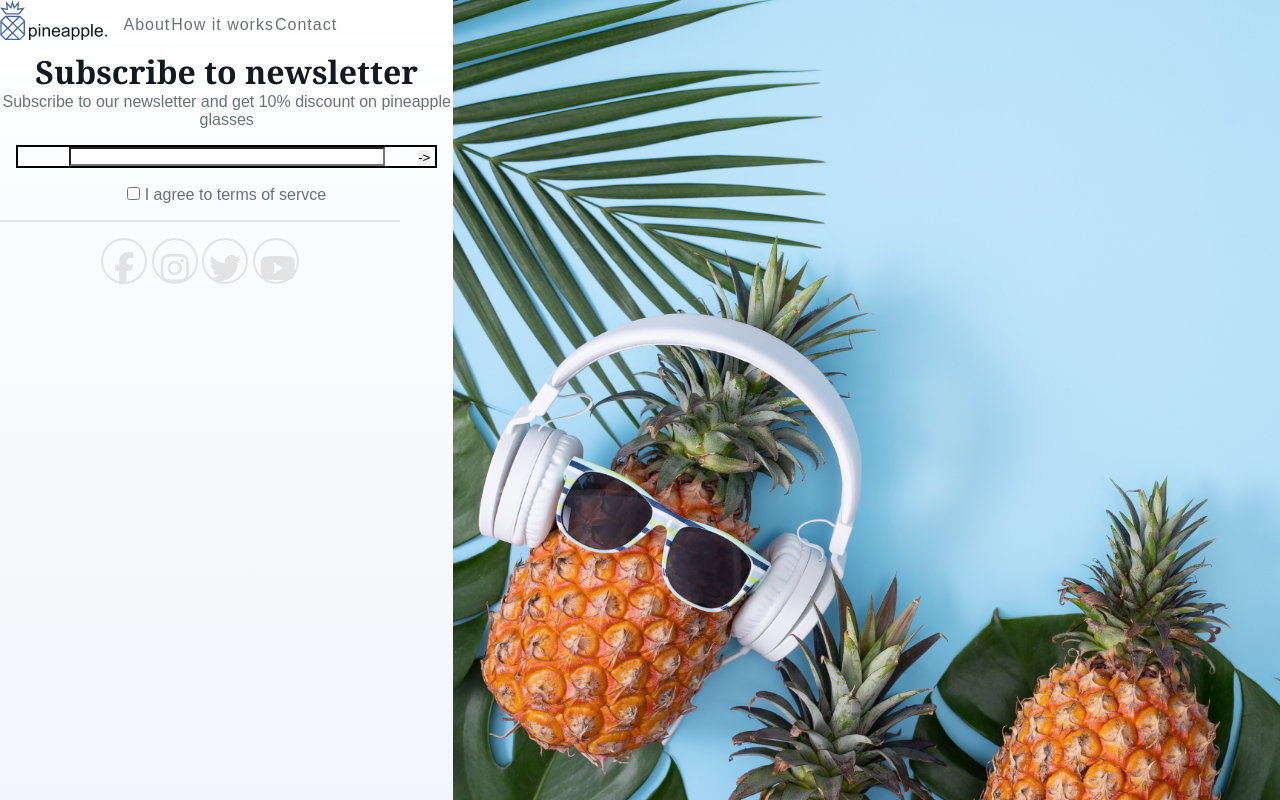
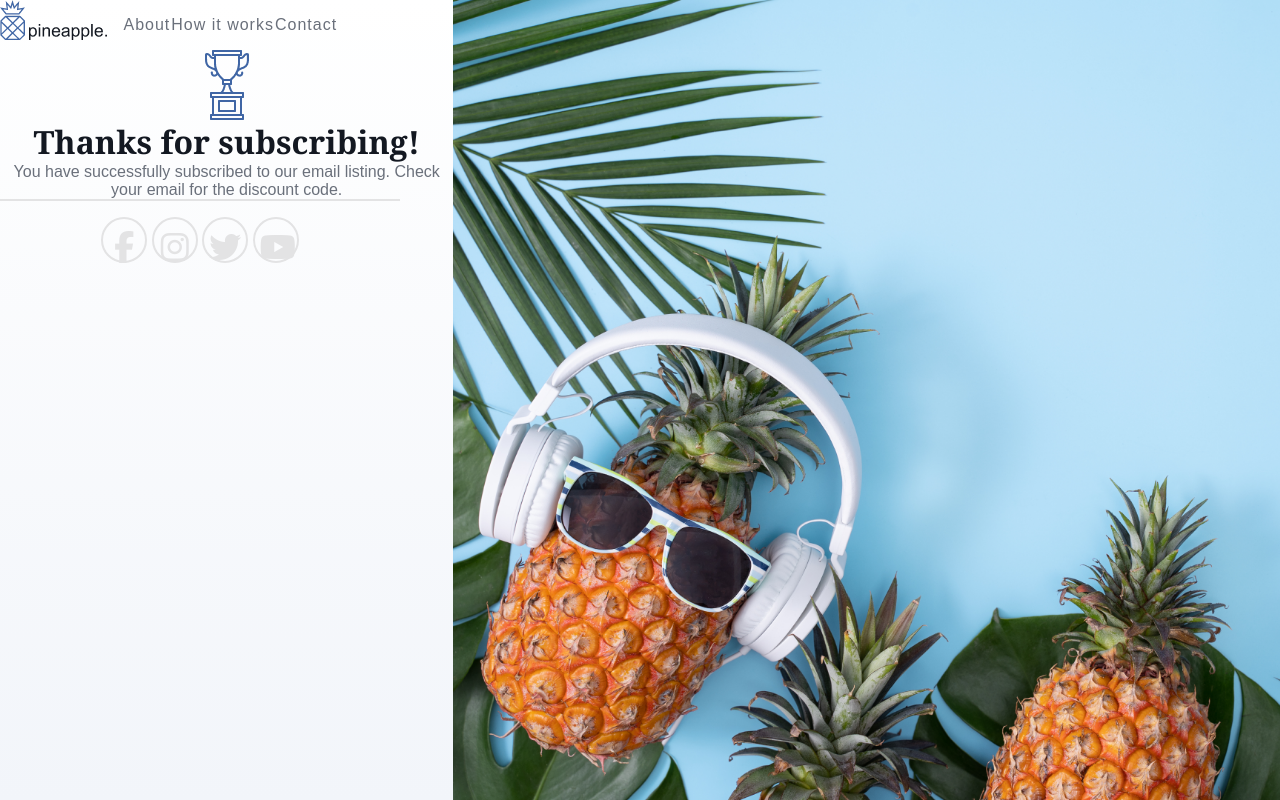
Before and after one commit to jilvins/email-form, a PHP site: the page made by index.php in a window 1280 px wide. Run offline with PHP 8.4, Linux system fonts and the light colour scheme; some libraries are stand-ins or nearby versions.

Commit message:
Javascript and php validation functionaity updated

```diff
--- a/classes/emailView.php
+++ b/classes/emailView.php
@@ -17,8 +17,8 @@ class EmailsView extends Emails {
     return $results;
    }
 
-   public function showSortedEmails($order, $sort){
-    $results = $this->sortEmails($order, $sort);
+   public function showSortedEmails($dname, $srch, $order, $sort){
+    $results = $this->sortEmails($dname, $srch, $order, $sort);
     return $results;
    }
 
--- a/classes/emails.php
+++ b/classes/emails.php
@@ -10,8 +10,8 @@ class Emails extends Db {
         return $results;
     }
 
-    protected function sortEmails($order, $sort){
-        $sql = "SELECT * FROM emails ORDER BY $order $sort";
+    protected function sortEmails($dname, $srch, $order, $sort){
+        $sql = "SELECT * FROM emails WHERE (email LIKE '%$dname%') AND (email LIKE '%$srch%') ORDER BY $order $sort";
         $stmt = $this->connect()->prepare($sql);
         $stmt->execute();
         $results = $stmt->fetchAll();
@@ -25,6 +25,7 @@ class Emails extends Db {
         $results = $stmt->fetchAll();
         return $results;
     }
+    ///izm pārnsets uz sortEmails
     protected function filterEmailDomain($dname){
         $sql = "SELECT * FROM emails WHERE email LIKE '%$dname%' ";
         $stmt = $this->connect()->prepare($sql);
@@ -32,7 +33,9 @@ class Emails extends Db {
         $results = $stmt->fetchAll();
         return $results;
     }
+    ////////
 
+    ////izm pārnsets uz sortEmails
     protected function searchEmail($srch){
         $sql = "SELECT * FROM emails WHERE email LIKE '%$srch%' ";
         $stmt = $this->connect()->prepare($sql);
@@ -40,6 +43,7 @@ class Emails extends Db {
         $results = $stmt->fetchAll();
         return $results;
     }
+    /////////
 
     protected function setEmail($email){
         $sql = "INSERT INTO emails(email) VALUES (?)";
--- a/classes/passesData.php
+++ b/classes/passesData.php
@@ -3,21 +3,23 @@ require("emailcontr.php");
 
 class PassedData extends EmailsContr{
 
-   function __construct($post){
+   function __construct($session, $post){
        $this->post = $post;
-       $this->email = trim($this->post['email']);
+       $this->session = $session;
+       $this->email = trim($this->session['email']);
 
     }
        public function addNewEmail(){
            $this->createProduct($this->email);
 
-               header("Location:index.php");
+               $update = "successful";
+               header("Location:index.php?update=".$update);
                exit();
        }
        public function deleteSelectedEmails() {
             $this->deleteProduct($this->post);
 
-                header("Location:index.php");
+                header("Location:showemails.php");
                 exit();
        }
 
--- a/delete.php
+++ b/delete.php
@@ -6,7 +6,7 @@ if(isset($_POST['mass_delete'])){
     $all_id = $_POST["deleteid"];
     $extract_id = implode(',' , $all_id);
 
-    $deleteProduct = new PassedData($extract_id);
+    $deleteProduct = new PassedData(null, $extract_id);
     $deleteProduct -> deleteSelectedEmails();
 
 }
--- a/formValidator.php
+++ b/formValidator.php
@@ -1,4 +1,5 @@
 <?php
+session_start();
 
 class FormValidator {
     private $data;
@@ -10,31 +11,40 @@ class FormValidator {
     }
 
     public function validateForm() {
-        foreach(self::$fields as $field){
-            if(!array_key_exists($field, $this->data)){
-                trigger_error("$field is not present i data");
-                return;
-            }
-        }
+
         $this->validateEmail();
         $this->validateCheckbox();
+        if($this->errors !== []){
+            return $this->errors;
+    } else {
+
+        $_SESSION['session-data'] = $this->data;
+        header ("Location: ./newemail.php"); exit;}
+        $this->errors = 'passed';
         return $this->errors;
     }
 
     private function validateEmail(){
         $val = trim($this->data['email']);
+        $forbiddenDomains = ['co'];
+        $splitEmail = explode('.', $val);
         if(empty($val)){
-            $this->addError('email', 'email cannot be empty');
+            $this->addError('email', 'email cannot be empty (from php)');
         } else {
             if(!preg_match('/^[^ ]+@[^ ]+\.[a-z]{2,3}$/', $val)){
-                $this->addError('email', 'must be valid email');
+                $this->addError('email', 'must be valid email (from php)');
+            } else {
+
+                if(in_array($forbiddenDomains[0], $splitEmail)){
+                    $this->addError('email', 'cant accept from co (from php)');
+                }
             }
         }
     }
     private function validateCheckbox(){
-        $val = trim($this->data['agree']);
+        $val =  isset($this->data['agree']) ? trim($this->data['agree']) : null;
         if(empty($val)){
-            $this->addError('agree', 'you have to acept terms');
+            $this->addError('agree', 'you have to acept terms (from php)');
         }
 
     }
--- a/index.js
+++ b/index.js
@@ -1,30 +1,43 @@
-const email = document.getElementById("email-input")
-const checkbox = document.getElementById("agree")
-const form = document.getElementById("form")
-const errorMessage = document.getElementById("error")
-const sbmbutton = document.getElementById("email-submit")
+let submitbtn = document.getElementById("email-submit");
+let email = document.emailform.email;
+let checkbox = document.getElementById("agree");
+let emailerr = document.getElementById("email-error")
+let checkboxerr = document.getElementById("checkbox-error")
+submitbtn.disabled = true
+function valEmail () {
+    let re = /^(?:[a-z0-9!#$%&amp;'*+/=?^_`{|}~-]+(?:\.[a-z0-9!#$%&amp;'*+/=?^_`{|}~-]+)*|"(?:[\x01-\x08\x0b\x0c\x0e-\x1f\x21\x23-\x5b\x5d-\x7f]|\\[\x01-\x09\x0b\x0c\x0e-\x7f])*")@(?:(?:[a-z0-9](?:[a-z0-9-]*[a-z0-9])?\.)+[a-z0-9](?:[a-z0-9-]*[a-z0-9])?|\[(?:(?:25[0-5]|2[0-4][0-9]|[01]?[0-9][0-9]?)\.){3}(?:25[0-5]|2[0-4][0-9]|[01]?[0-9][0-9]?|[a-z0-9-]*[a-z0-9]:(?:[\x01-\x08\x0b\x0c\x0e-\x1f\x21-\x5a\x53-\x7f]|\\[\x01-\x09\x0b\x0c\x0e-\x7f])+)\])$/;
+    let x=re.test(email.value);
+    //email.innerHTML= emailerr;
+    if(!x)
+    { emailerr.innerHTML ="Please provide a valid e-mail address (from js)"; console.log(email.length);
+    }else if (x){
+        submitbtn.disabled = false; emailerr.innerHTML =""}
+}
 
-const formContainer = document.getElementById("subscription-form")
-const submitedContainer = document.getElementById("submited-form")
-
-const pattern = /^[^ ]+@[^ ]+\.[a-z]{2,3}$/;
-const patternex = /^([\w.-]+)@(\[(\d{1,3}\.){3}|(?!co)(([a-zA-Z\d-]+\.)+))([a-zA-Z]{2,4}|\d{1,3})(\]?)$/;
-
-sbmbutton.disabled= false;
 
 function validate() {
-    let email = document.forms["form"]["email"].value;
+
+    let forbiddenDomains = ["co"];
+    let splitEmail = email.split('.');
+    //console.log(checkbox.checked)
+
  if(email==""){
- alert("Please enter the email");
+    emailerr.innerHTML ="Email address is required (from js)";
  return false;
  }else{
     let re = /^(?:[a-z0-9!#$%&amp;'*+/=?^_`{|}~-]+(?:\.[a-z0-9!#$%&amp;'*+/=?^_`{|}~-]+)*|"(?:[\x01-\x08\x0b\x0c\x0e-\x1f\x21\x23-\x5b\x5d-\x7f]|\\[\x01-\x09\x0b\x0c\x0e-\x7f])*")@(?:(?:[a-z0-9](?:[a-z0-9-]*[a-z0-9])?\.)+[a-z0-9](?:[a-z0-9-]*[a-z0-9])?|\[(?:(?:25[0-5]|2[0-4][0-9]|[01]?[0-9][0-9]?)\.){3}(?:25[0-5]|2[0-4][0-9]|[01]?[0-9][0-9]?|[a-z0-9-]*[a-z0-9]:(?:[\x01-\x08\x0b\x0c\x0e-\x1f\x21-\x5a\x53-\x7f]|\\[\x01-\x09\x0b\x0c\x0e-\x7f])+)\])$/;
     let x=re.test(email);
     if(x){
     }else{
-    alert("Email id not in correct format");
+        emailerr.innerHTML ="Please provide a valid e-mail address (from js)";
     return false;
     }
 
-
+    if(splitEmail.contains(forbiddenDomains[0])) {
+        emailerr.innerHTML ="We are not accepting subscriptions from Colombia emails (from js)";
+    return false;
+    }
+    if(!checkbox.checked){
+     checkboxerr.innerHTML = "You must accept the terms and conditions (from js)";
+ return false;}
 }}
--- a/index.php
+++ b/index.php
@@ -1,14 +1,16 @@
 <?php
     require('formValidator.php');
     require('./classes/passesData.php');
+    $displayForm = true;
 
     if(isset($_POST['submit'])){
         $validation = new FormValidator($_POST);
         $errors = $validation->validateForm();
-        //save data to db
-        $newProduct = new PassedData($_POST);
-        $newProduct->addNewEmail();
     }
+    if($_GET){
+        $displayForm = false;
+    }
+
 ?>
 <html lang="en">
 <head>
@@ -18,28 +20,6 @@
     <script src="https://kit.fontawesome.com/b8a12c1a8c.js" crossorigin="anonymous"></script>
     <title>Document</title>
     <script type = "text/javascript">
-          function validate() {
-    let email = document.forms["form"]["email"].value;
-    let checkbox = document.getElementById("agree");
-    let emailerr = document.getElementById("email-error")
-    let checkboxerr = document.getElementById("checkbox-error")
- if(email==""){
-    emailerr.innerHTML ="Please enter the email";
- return false;
- }else{
-    let re = /^(?:[a-z0-9!#$%&amp;'*+/=?^_`{|}~-]+(?:\.[a-z0-9!#$%&amp;'*+/=?^_`{|}~-]+)*|"(?:[\x01-\x08\x0b\x0c\x0e-\x1f\x21\x23-\x5b\x5d-\x7f]|\\[\x01-\x09\x0b\x0c\x0e-\x7f])*")@(?:(?:[a-z0-9](?:[a-z0-9-]*[a-z0-9])?\.)+[a-z0-9](?:[a-z0-9-]*[a-z0-9])?|\[(?:(?:25[0-5]|2[0-4][0-9]|[01]?[0-9][0-9]?)\.){3}(?:25[0-5]|2[0-4][0-9]|[01]?[0-9][0-9]?|[a-z0-9-]*[a-z0-9]:(?:[\x01-\x08\x0b\x0c\x0e-\x1f\x21-\x5a\x53-\x7f]|\\[\x01-\x09\x0b\x0c\x0e-\x7f])+)\])$/;
-    let x=re.test(email);
-    if(x){
-    }else{
-        emailerr.innerHTML ="Email is not in correct format";
-    return false;
-    }
-    if(!checkbox.checked){
-     checkboxerr.innerHTML = "Please accept terms";
- return false;}
-}}
-
-
         </script>
 </head>
 <body>
@@ -59,26 +39,32 @@
                 </navbar>
             </header>
             <main>
+            <?php
+
+            if($displayForm){ ?>
                 <div class="subscription-form" id="subscription-form">
                 <h1>Subscribe to newsletter</h1>
                 <p>Subscribe to our newsletter and get 10% discount on pineapple glasses</p>
-                <form id="form" name="form" action="<?php echo $_SERVER['PHP_SELF'] ?>" onsubmit="return validate()" method="post">
+                <form id="form" name="emailform" action="<?php //echo $_SERVER['PHP_SELF'] ?>" onsubmit="return validate()" method="POST">
                     <div class="input-wrapper">
-                    <input type="text" id="email-input" name="email">
+                    <input type="text" id="email-input" name="email" oninput="valEmail()">
                     <input type="submit" id="email-submit" value="->" name="submit">
                     </div>
                     <div class="error" id="email-error"><?php echo $errors['email'] ?? '' ?></div>
                     <br>
-                    <input type="checkbox" id="agree" name="agree" value="true">
+                    <input type="checkbox" id="agree" name="agree">
                     <label for="agree">I agree to <span>terms of servce</span></label>
                     <div class="error" id="checkbox-error"><?php echo $errors['agree'] ?? '' ?></div>
                 </form>
                 </div>
-                <div class="submited" id="submited-form" style="display: none;">
+                <?php  }  else { ?>
+
+                <div class="submited" id="submited-form">
                     <img src="./images/Union2.png" alt="icon">
                     <h1>Thanks for subscribing!</h1>
                     <p>You have successfully subscribed to our email listing. Check your email for the discount code.</p>
                 </div>
+                <?php  } ?>
                 <div class="icon-container">
                 <i class="fab fa-facebook-f fa-2x sicon" id="icon" ></i>
                 <i class="fab fa-instagram fa-2x sicon" id="icon"></i>
@@ -95,7 +81,7 @@
 
 
 
-  <!--<script src="index.js" type = "text/javascript"></script>-->
+  <script src="index.js?v=<?php echo time(); ?>" type = "text/javascript"></script>
 
 </body>
 </html>
--- /dev/null
+++ b/newemail.php
@@ -0,0 +1,6 @@
+<?php
+require('./classes/passesData.php');
+session_start();
+
+$product = new PassedData($_SESSION['session-data'], null);
+$product->addNewEmail();
--- a/sass/styles.css
+++ b/sass/styles.css
@@ -145,6 +145,28 @@ form {
   display: none;
 }
 
+.fltr-btn {
+  background-color: #555555;
+  border: none;
+  color: white;
+  padding: 10px 22px;
+  text-align: center;
+  text-decoration: none;
+  display: inline-block;
+  font-size: 14px;
+}
+
+.fltr-btn-off {
+  background-color: #e7e7e7;
+  border: none;
+  color: black;
+  padding: 10px 22px;
+  text-align: center;
+  text-decoration: none;
+  display: inline-block;
+  font-size: 14px;
+}
+
 @media (max-width: 800px) {
   body {
     display: -webkit-box;
--- a/sass/styles.scss
+++ b/sass/styles.scss
@@ -114,6 +114,27 @@ form{
     display: none;
 }
 
+.fltr-btn{
+  background-color: #555555;
+  border: none;
+  color: white;
+  padding: 10px 22px;
+  text-align: center;
+  text-decoration: none;
+  display: inline-block;
+  font-size: 14px;
+}
+.fltr-btn-off{
+  background-color: #e7e7e7;
+  border: none;
+  color: black;
+  padding: 10px 22px;
+  text-align: center;
+  text-decoration: none;
+  display: inline-block;
+  font-size: 14px;
+}
+
 
 
 @import 'mobile';
```
Also changed, not shown: showemails.php (+11 -10 lines), 1 other file.
